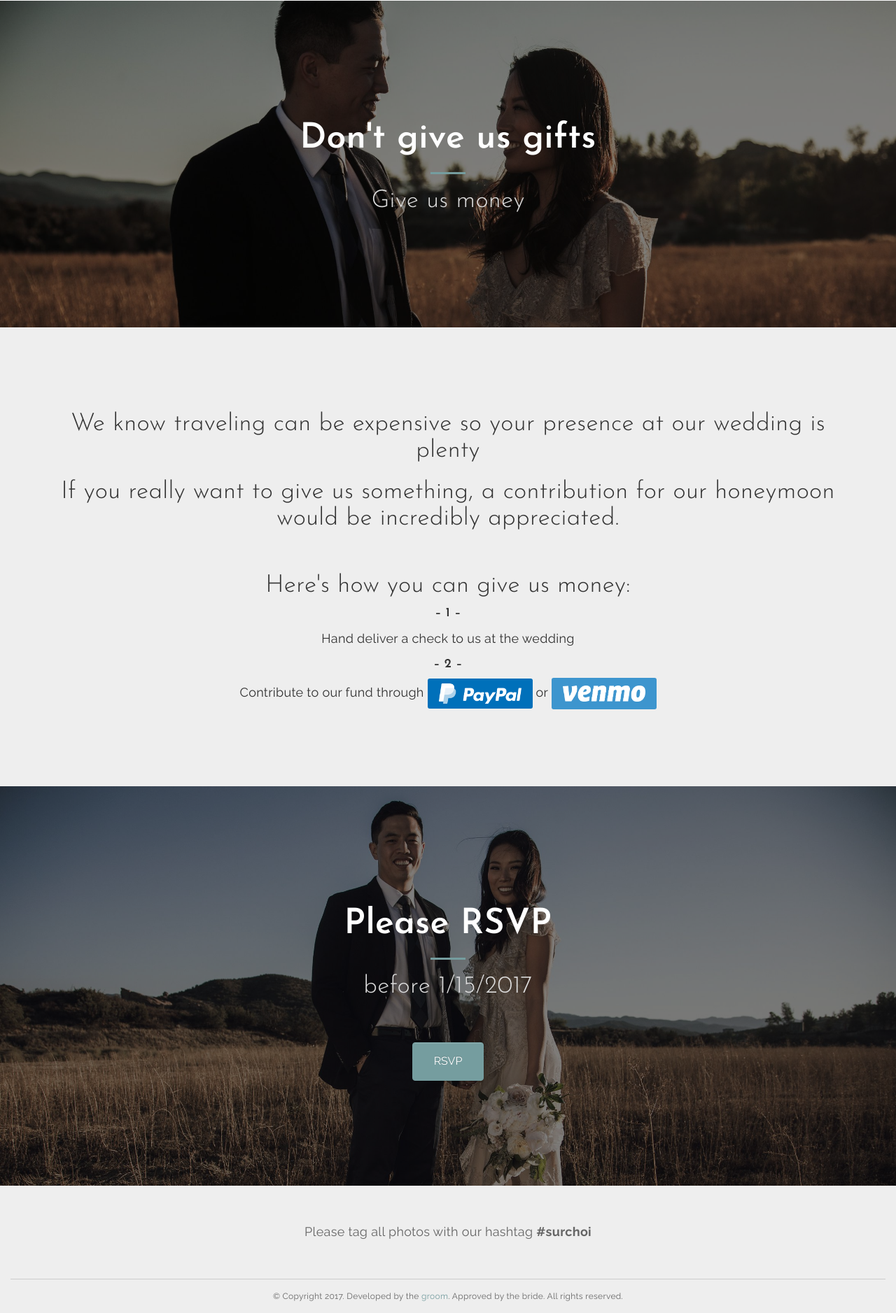
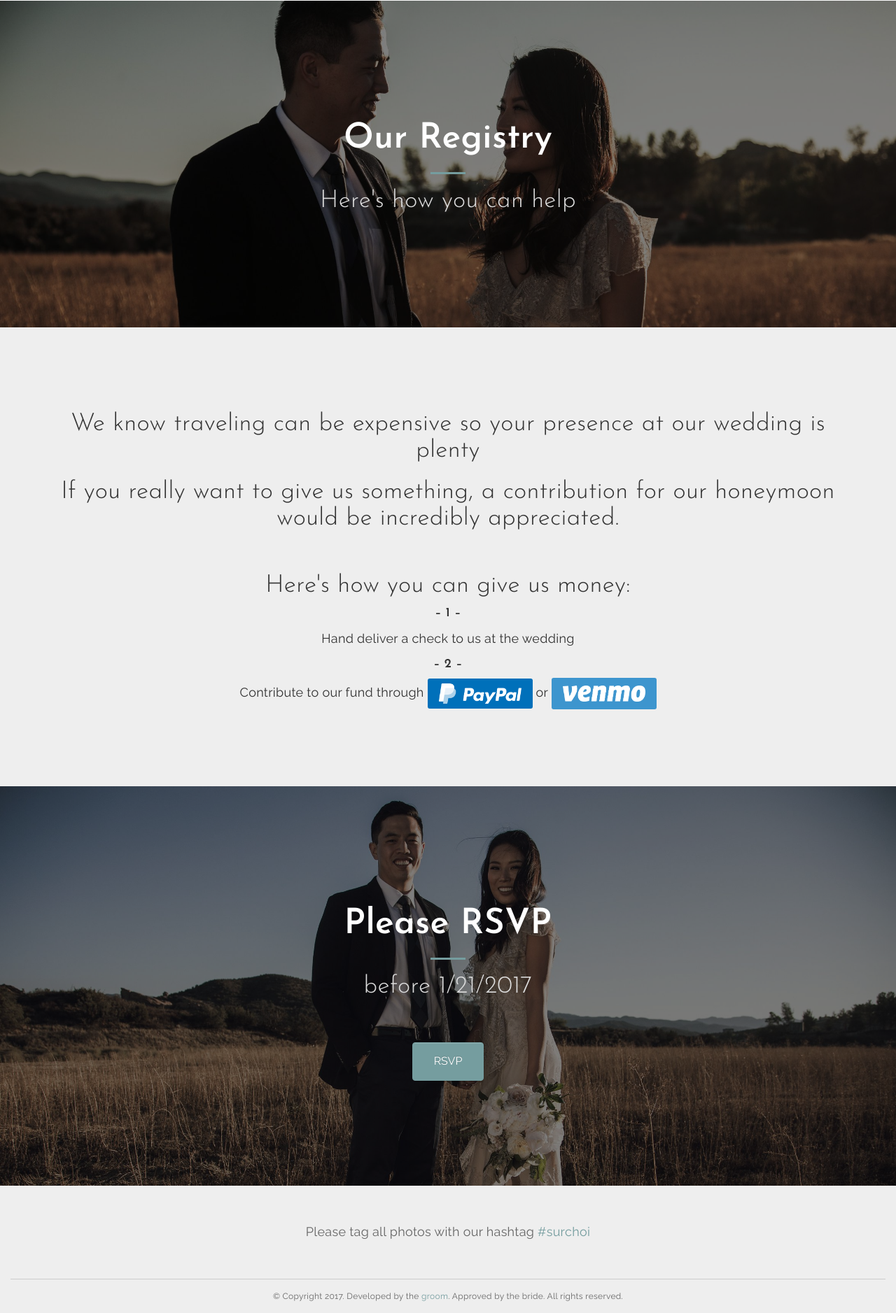
Before and after one commit to davidschoi/surchoi, a plain HTML site: page index.html in a window 1280 px wide. Shown: the part 5222-7099 px from the top of the page at 70% size. Drawn offline with nearby package versions, Linux system fonts and the light colour scheme.

Commit message:
registry change and hashtag anchor

```diff
--- a/app.js
+++ b/app.js
@@ -45,26 +45,23 @@ $(document).ready(function() {
   $inputAttending.val('yes');
 
   $('input[value="yes"]').click(function() {
-    console.log('attending');
     $inputAttending.val('yes');
   });
 
   $('input[value="no"]').click(function() {
-    console.log('not attending');
     $inputAttending.val('no');
   });
 
   // +1 condition display
   var plusOneArray = [
     "jasonchoi",
-    "jenniferlee",
     "helenoh",
     "juliepak",
     "joshyoon","joshuayoon","eunicepark","euniceyoon",
     "derrickwu","margaretcho",
     "danielpark","gloriasong","gloriapark",
     "alexvareta","lysettevareta",
-    "stephanietang","stephanievasquez","tonyvasquez",
+    "stephanietang","tonyvasquez",
     "cristeenkim","cristinelee","frankkim",
     "mikelthomas",
     "dianasearle",
@@ -72,6 +69,7 @@ $(document).ready(function() {
     "annasanders","annasanderslee","annalee","chenghoulee","cheng-houlee",
     "franciscorufino","francisco",
     "andykwon","andrewkwon","dianekwon","dianeluong","dianeluongkwon",
+    "gilbertkim",
     "ericcho",
     "richardlee","hestialim","hestialee",
     "philjung","phillipjung","hannahjung","hannahsheen",
--- a/index.html
+++ b/index.html
@@ -220,9 +220,9 @@
         <div id="gifts" class="bg-header">
             <div class="color-overlay"></div>
             <div class="container text-center">
-                <h2>Don't give us gifts</h2>
+                <h2>Our Registry</h2>
                 <hr>
-                <h3>Give us money</h3>
+                <h3>Here's how you can help</h3>
             </div>
         </div>
         <section class="gifts bg-secondary">
@@ -248,7 +248,7 @@
             <div class="container text-center">
                 <h2>Please RSVP</h2>
                 <hr>
-                <h3>before 1/15/2017</h3>
+                <h3>before 1/21/2017</h3>
                 <button class="btn btn-primary btn-xl" data-toggle="modal" data-target="#modal">RSVP</button>
             </div>
         </div>
@@ -256,7 +256,7 @@
 		<!-- footer content-->
 		<footer class="text-center">
             <div class="container">
-                <p>Please tag all photos with our hashtag <strong>#surchoi</strong></p>
+                <p>Please tag all photos with our hashtag <strong><a href="https://www.instagram.com/explore/tags/surchoi/" target="_blank">#surchoi</a></strong></p>
                 <div class="copyright">&copy; Copyright 2017. Developed by the <a href="http://davidschoi.com" target="_blank">groom</a>. Approved by the bride. All rights reserved.</div>
             </div>
         </footer>
```
Also changed, not shown: 1 other file.
